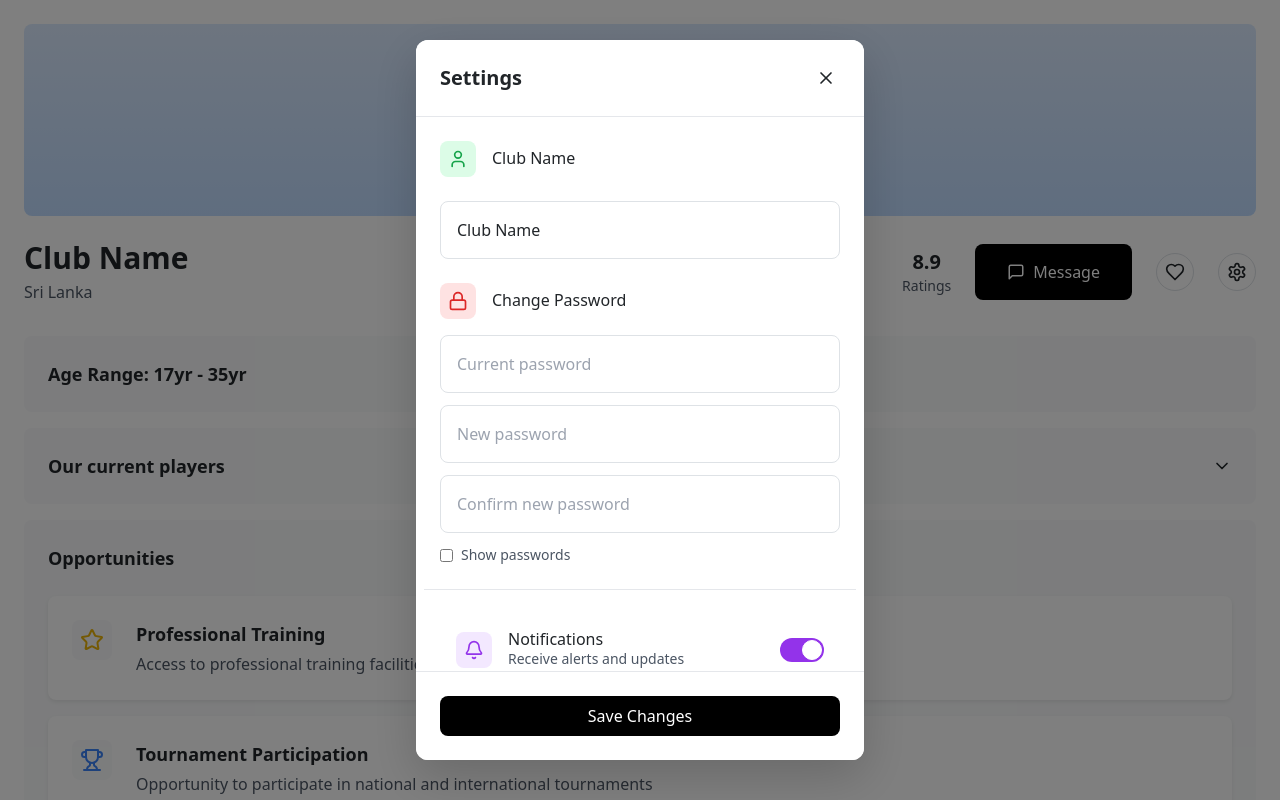
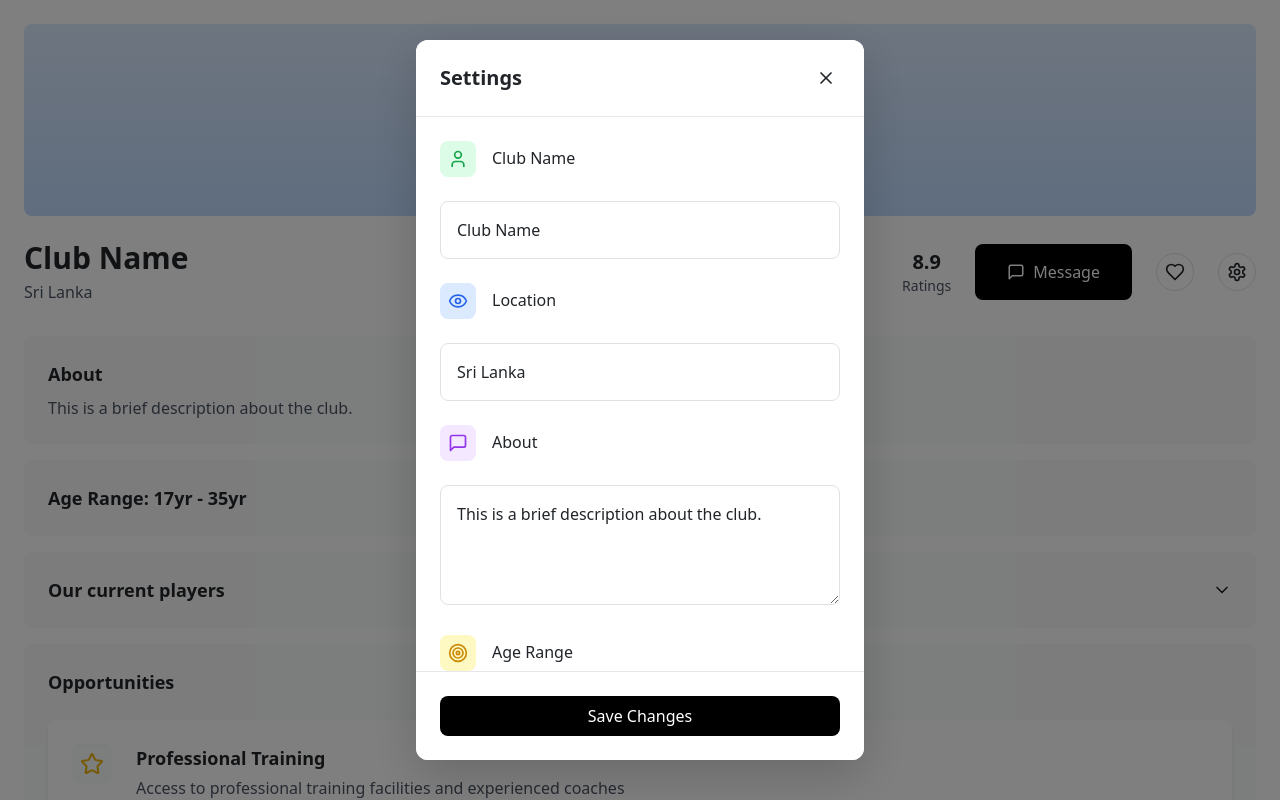
Before and after one commit to Nisith99/SDGP-GameSphere, a React (Vite) app in the folder frontend/: page /profile in a window 1280 px wide. Both pictures are taken after a click on the button 1237 px from the left and 272 px from the top of the page. Shown: the top 800 px of the page. Built offline with nearby package versions, Linux system fonts and the light colour scheme; grey boxes are pictures that could not be loaded.

Commit message:
required sections add

```diff
--- a/frontend/src/pages/Profile/Profile.jsx
+++ b/frontend/src/pages/Profile/Profile.jsx
@@ -19,6 +19,7 @@ export const Profile = ({
   clubName = "Club Name",
   rating = 8.9,
   location = "Sri Lanka",
+  about = "This is a brief description about the club.",
   ageRange = { min: 17, max: 35 },
   opportunities = [
     {
@@ -33,7 +34,6 @@ export const Profile = ({
       description: "Opportunity to participate in national and international tournaments",
       icon: "trophy",
     },
-
     {
       id: 3,
       title: "Career Development",
@@ -61,6 +61,9 @@ export const Profile = ({
   const [newPassword, setNewPassword] = useState("");
   const [confirmPassword, setConfirmPassword] = useState("");
   const [showPasswords, setShowPasswords] = useState(false);
+  const [editedLocation, setEditedLocation] = useState(location);
+  const [editedAbout, setEditedAbout] = useState(about);
+  const [editedAgeRange, setEditedAgeRange] = useState(ageRange);
 
   const toggleFavorite = () => setIsFavorite(!isFavorite);
   const togglePlayers = () => setIsPlayersOpen(!isPlayersOpen);
@@ -84,6 +87,10 @@ export const Profile = ({
       alert("New passwords don't match!");
       return;
     }
+    // Update the location, about, and age range
+    setLocation(editedLocation);
+    setAbout(editedAbout);
+    setAgeRange(editedAgeRange);
     setIsSettingsOpen(false);
   };
 
@@ -133,6 +140,10 @@ export const Profile = ({
             </div>
           </div>
           <div className="space-y-4">
+            <div className="bg-gray-50 p-4 rounded-lg">
+              <h2 className="text-lg font-semibold mb-2">About</h2>
+              <p className="text-gray-600">{about}</p>
+            </div>
             <div className="bg-gray-50 p-4 rounded-lg">
               <h2 className="text-lg font-semibold">
                 Age Range: {ageRange.min}yr - {ageRange.max}yr
@@ -249,6 +260,69 @@ export const Profile = ({
               </div>
               <div className="space-y-4">
                 <div className="flex items-center gap-3 mb-2">
+                  <div className="p-2 bg-blue-100 rounded-lg">
+                    <Eye size={20} className="text-blue-600" />
+                  </div>
+                  <h3 className="font-medium">Location</h3>
+                </div>
+                <input
+                  type="text"
+                  value={editedLocation}
+                  onChange={(e) => setEditedLocation(e.target.value)}
+                  className="w-full p-3 rounded-lg border bg-white focus:border-gray-400 focus:ring-1 focus:ring-gray-400 outline-none transition-colors"
+                  placeholder="Enter new location"
+                />
+              </div>
+              <div className="space-y-4">
+                <div className="flex items-center gap-3 mb-2">
+                  <div className="p-2 bg-purple-100 rounded-lg">
+                    <MessageSquare size={20} className="text-purple-600" />
+                  </div>
+                  <h3 className="font-medium">About</h3>
+                </div>
+                <textarea
+                  value={editedAbout}
+                  onChange={(e) => setEditedAbout(e.target.value)}
+                  className="w-full min-h-[120px] p-3 rounded-lg border bg-white focus:border-gray-400 focus:ring-1 focus:ring-gray-400 outline-none transition-colors resize-y"
+                  placeholder="Enter new about text"
+                />
+              </div>
+              <div className="space-y-4">
+                <div className="flex items-center gap-3 mb-2">
+                  <div className="p-2 bg-yellow-100 rounded-lg">
+                    <Target size={20} className="text-yellow-600" />
+                  </div>
+                  <h3 className="font-medium">Age Range</h3>
+                </div>
+                <div className="flex gap-4">
+                  <input
+                    type="number"
+                    value={editedAgeRange.min}
+                    onChange={(e) =>
+                      setEditedAgeRange({
+                        ...editedAgeRange,
+                        min: parseInt(e.target.value),
+                      })
+                    }
+                    className="w-full p-3 rounded-lg border bg-white focus:border-gray-400 focus:ring-1 focus:ring-gray-400 outline-none transition-colors"
+                    placeholder="Min age"
+                  />
+                  <input
+                    type="number"
+                    value={editedAgeRange.max}
+                    onChange={(e) =>
+                      setEditedAgeRange({
+                        ...editedAgeRange,
+                        max: parseInt(e.target.value),
+                      })
+                    }
+                    className="w-full p-3 rounded-lg border bg-white focus:border-gray-400 focus:ring-1 focus:ring-gray-400 outline-none transition-colors"
+                    placeholder="Max age"
+                  />
+                </div>
+              </div>
+              <div className="space-y-4">
+                <div className="flex items-center gap-3 mb-2">
                   <div className="p-2 bg-red-100 rounded-lg">
                     <Lock size={20} className="text-red-600" />
                   </div>
@@ -329,7 +403,6 @@ export const Profile = ({
                 >
                   <option value="public">Public</option>
                   <option value="private">Private</option>
-
                 </select>
               </div>
               <div className="flex items-center justify-between p-3 hover:bg-gray-50 rounded-lg transition-colors">
```
